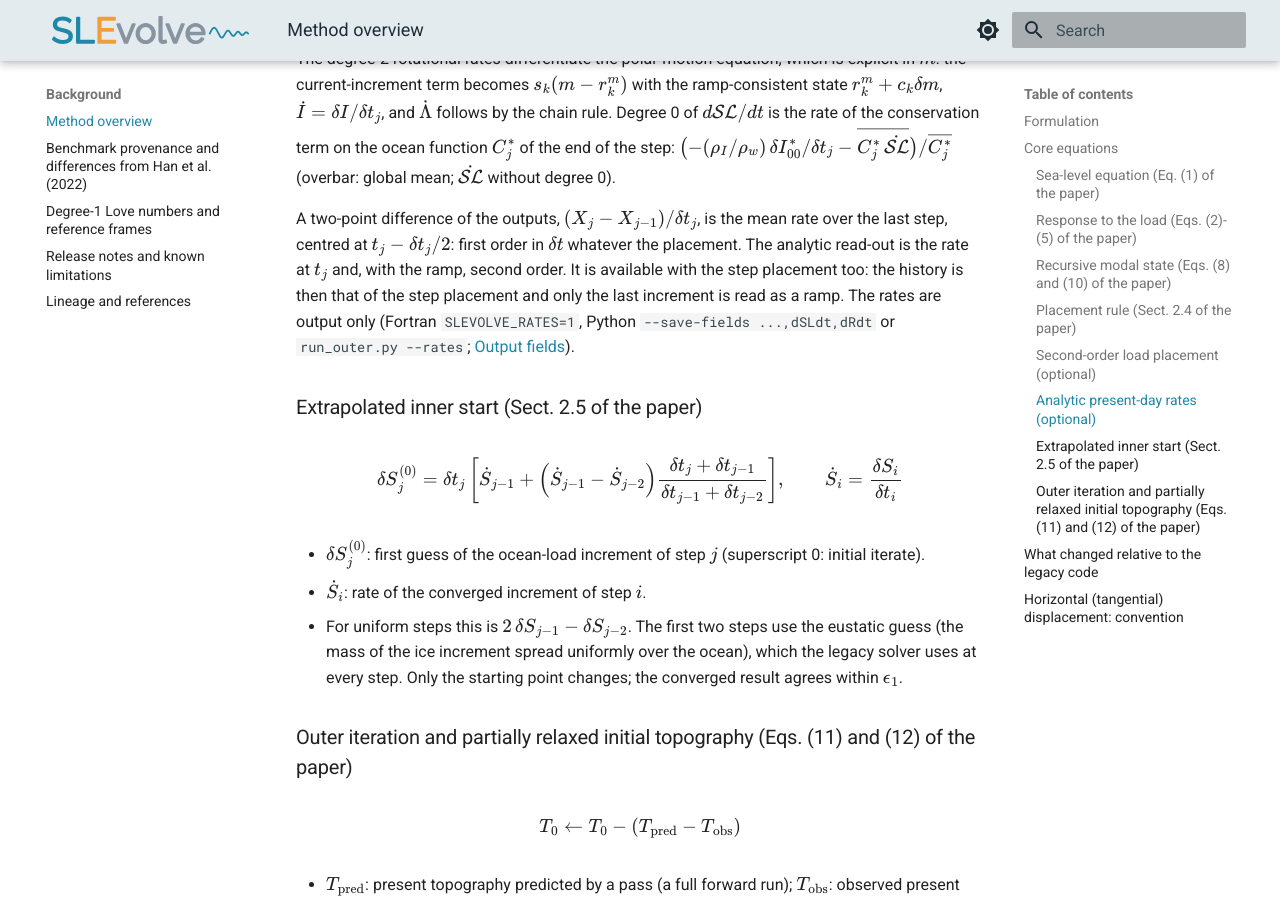
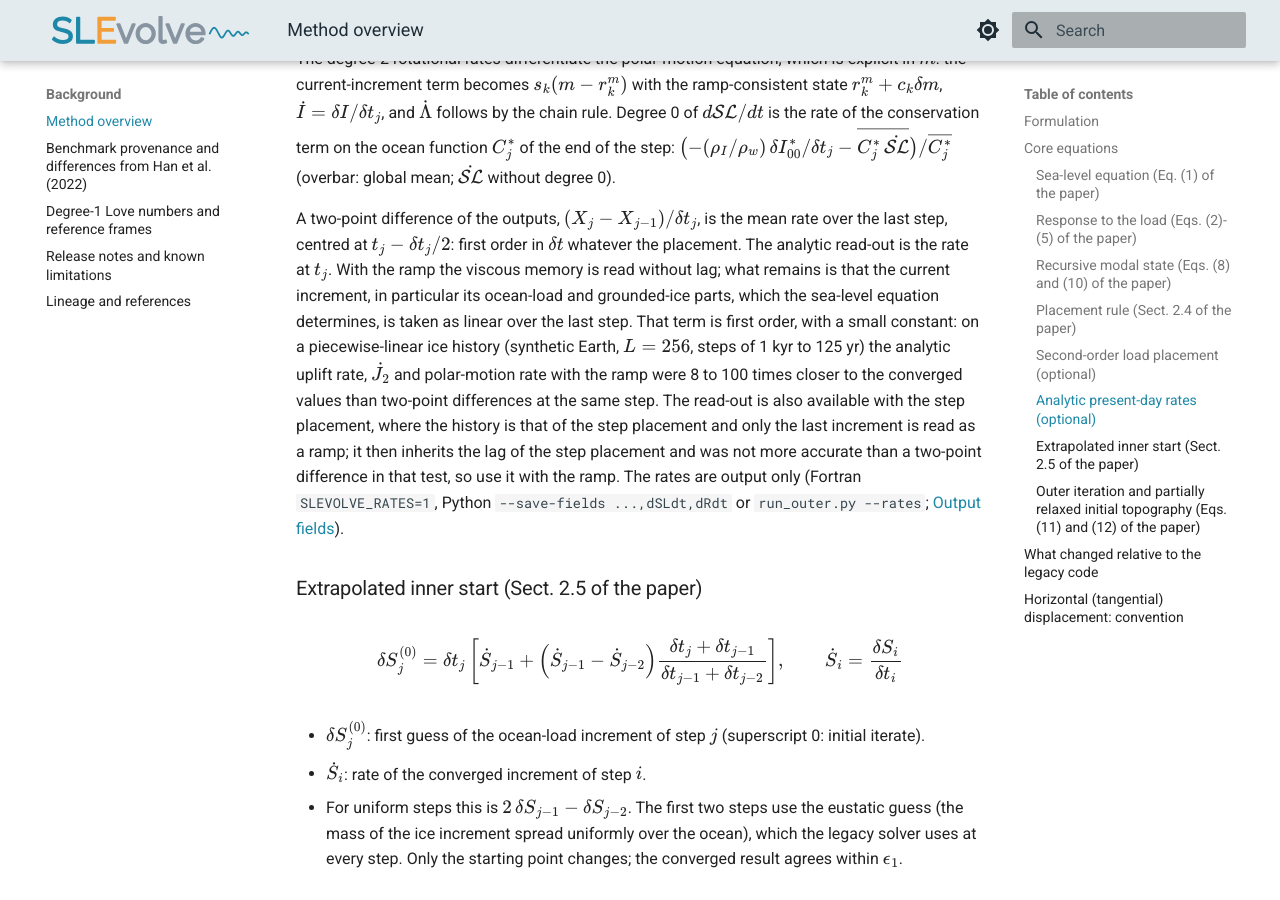
Before and after one commit to xiyuanbao/slevolve, an MkDocs documentation site: the page built from docs/src/method.md, in a window 1280 px wide and 900 px high, scrolled down 6047 px. Built offline with MkDocs 1.6.1 and Material for MkDocs 9.7.7, drawn with Linux system fonts in a browser that asks for light colours.

Commit message:
Docs: accuracy of the analytic rates (first order with a small constant; use with the ramp)

```diff
--- a/docs/src/method.md
+++ b/docs/src/method.md
@@ -241,9 +241,15 @@ step: \(\bigl(-(\rho_I/\rho_w)\,\delta I^*_{00}/\delta t_j-\overline{C^*_j\,\dot
 
 A two-point difference of the outputs, \((X_j-X_{j-1})/\delta t_j\), is the mean rate over the last step,
 centred at \(t_j-\delta t_j/2\): first order in \(\delta t\) whatever the placement. The analytic read-out
-is the rate at \(t_j\) and, with the ramp, second order. It is available with the step placement too:
-the history is then that of the step placement and only the last increment is read as a ramp. The rates
-are output only (Fortran `SLEVOLVE_RATES=1`, Python `--save-fields ...,dSLdt,dRdt` or `run_outer.py
+is the rate at \(t_j\). With the ramp the viscous memory is read without lag; what remains is that the
+current increment, in particular its ocean-load and grounded-ice parts, which the sea-level equation
+determines, is taken as linear over the last step. That term is first order, with a small constant: on
+a piecewise-linear ice history (synthetic Earth, \(L=256\), steps of 1 kyr to 125 yr) the analytic
+uplift rate, \(\dot J_2\) and polar-motion rate with the ramp were 8 to 100 times closer to the converged
+values than two-point differences at the same step. The read-out is also available with the step
+placement, where the history is that of the step placement and only the last increment is read as a
+ramp; it then inherits the lag of the step placement and was not more accurate than a two-point
+difference in that test, so use it with the ramp. The rates are output only (Fortran `SLEVOLVE_RATES=1`, Python `--save-fields ...,dSLdt,dRdt` or `run_outer.py
 --rates`; [Output fields](outputs.md#analytic-rates-optional)).
 
 ### Extrapolated inner start (Sect. 2.5 of the paper)
```
Also changed, not shown: docs/src/options.md (+1 -1 lines), docs/src/outputs.md (+4 -3 lines), docs/src/release_notes.md (+2 -1 lines).
